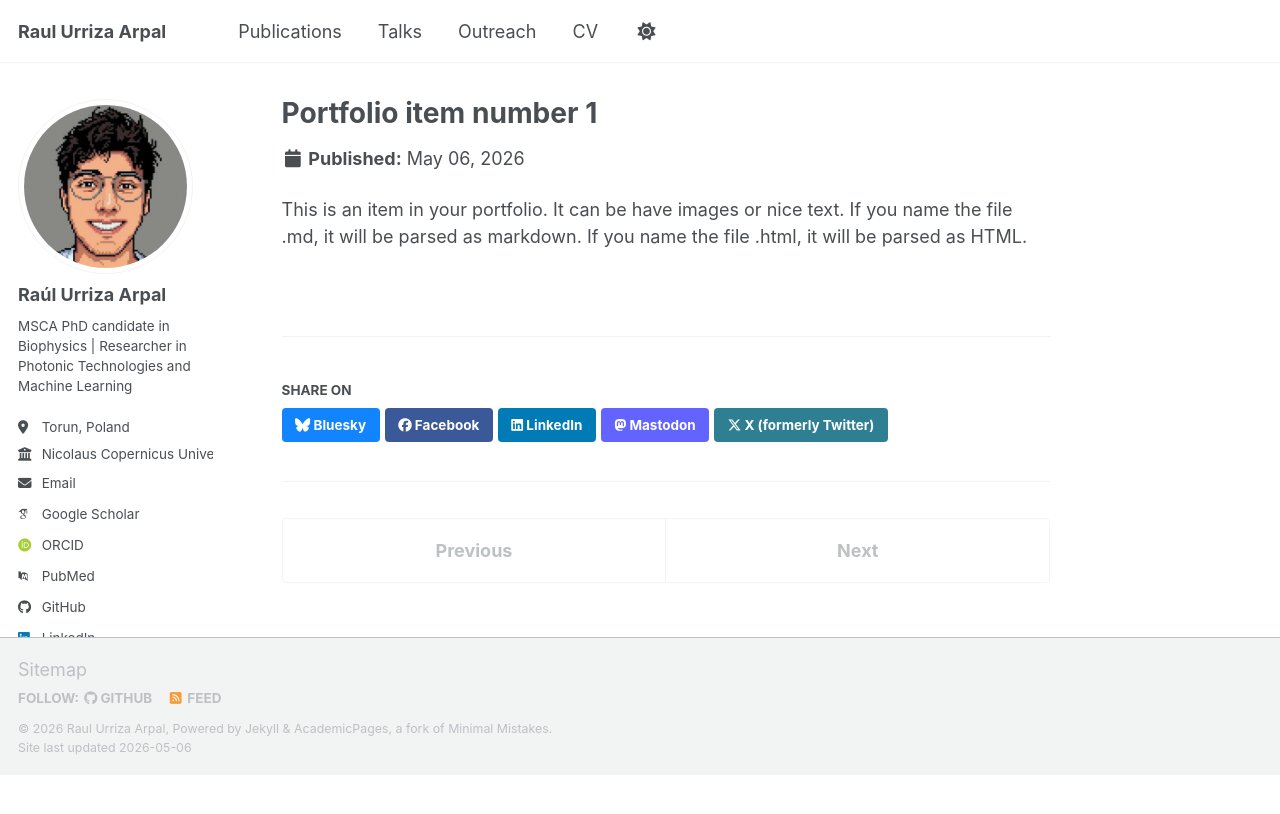
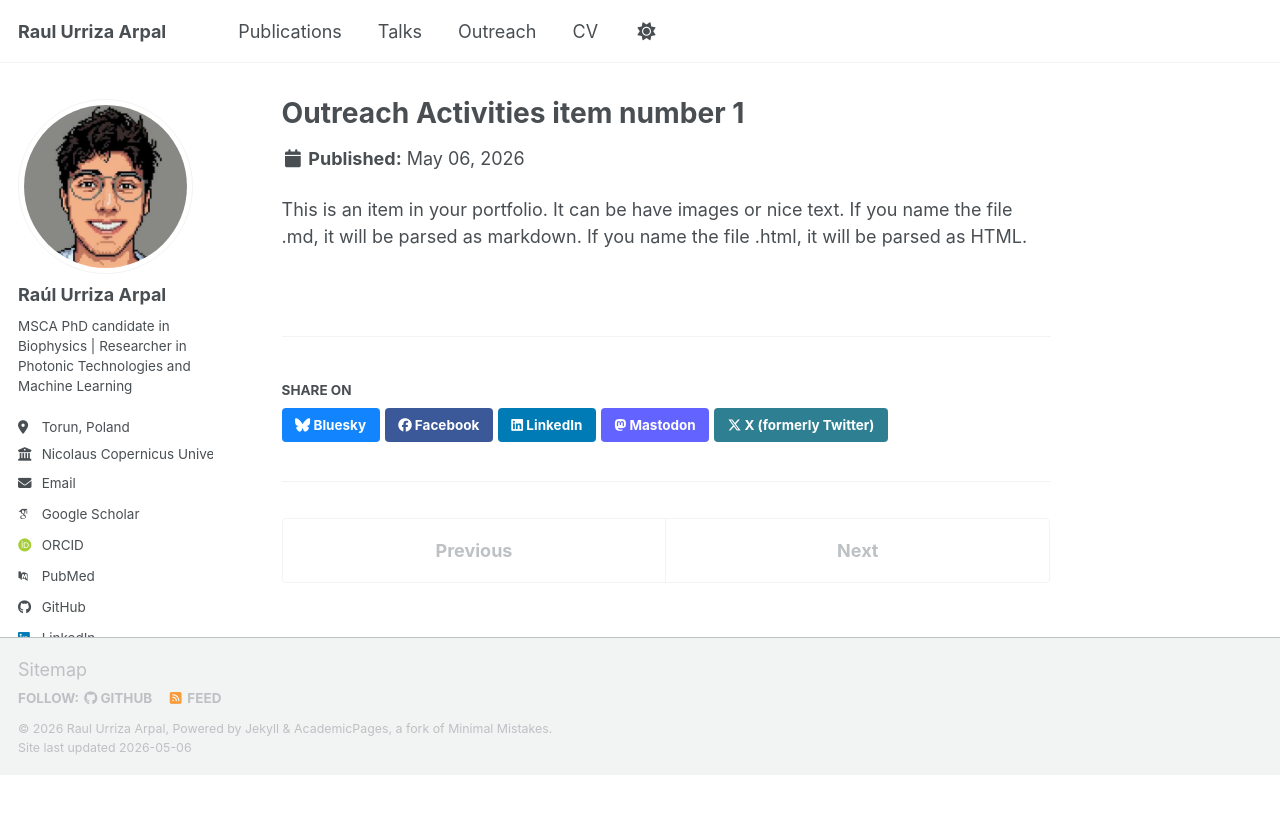
Before and after one commit to RaulUrriza/raulurriza.github.io, a Jekyll site: the page built from _portfolio/outreach-1.md, in a window 1280 px wide. Shown: the top 814 px of the page. Built offline with Jekyll 4.4.1, drawn with Linux system fonts in a browser that asks for light colours; some web fonts are replaced; a script bundle is joined from its source files by our own code; library files that are not in the unit come from our copies.

Commit message:
Update outreach-1.md

```diff
--- a/_portfolio/outreach-1.md
+++ b/_portfolio/outreach-1.md
@@ -1,7 +1,7 @@
 ---
-title: "Portfolio item number 1"
-excerpt: "Short description of portfolio item number 1<br/><img src='/images/500x300.png'>"
-collection: portfolio
+title: "Outreach Activities item number 1"
+excerpt: "Short description of Outreach Activities item number 1<br/><img src='/images/500x300.png'>"
+collection: Outreach Activities
 ---
 
 This is an item in your portfolio. It can be have images or nice text. If you name the file .md, it will be parsed as markdown. If you name the file .html, it will be parsed as HTML.
```
